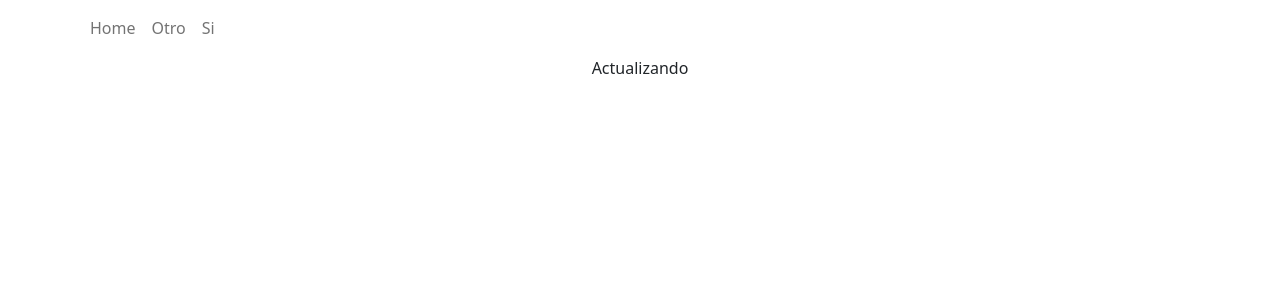
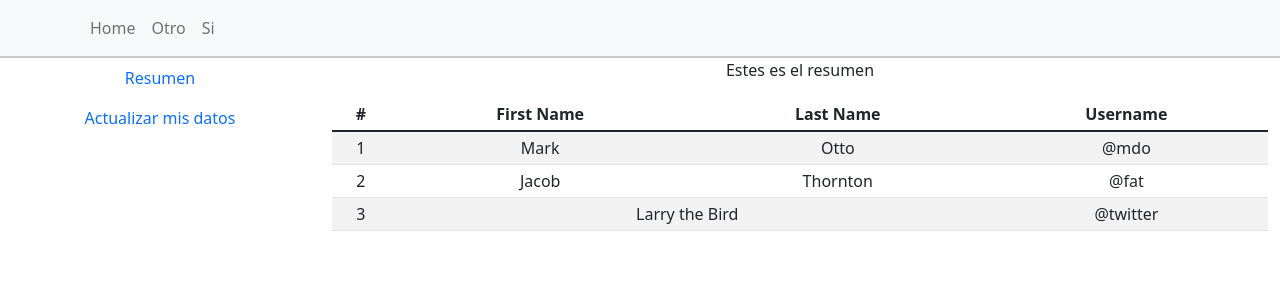
Before and after one commit to Xsmxxl/reactdockerv1, a React (Create React App) app: page / in a window 1280 px wide. Shown: the top 300 px of the page. Built offline with nearby package versions, Linux system fonts and the light colour scheme.

Commit message:
Add new page, resume

```diff
--- a/src/App.js
+++ b/src/App.js
@@ -1,31 +1,39 @@
-import logo from './logo.svg';
 import './App.css';
 import Container from 'react-bootstrap/Container'
 import Navbar from 'react-bootstrap/Navbar'
-import Nav from 'react-bootstrap/Nav'
-import NavItem from 'react-bootstrap/NavItem'
-import NavLink from 'react-bootstrap/NavLink'
+import Nav from 'react-bootstrap/Nav';
+import Row from 'react-bootstrap/Row';
+import Col from 'react-bootstrap/Col';
+import ResumenUser from './pages/resumen'
 
 function App() {
   return (
     <div className="App">
-      <Navbar expand='lg' variant="light">
+      <Navbar bg="light" expand='lg' variant="light">
         <Container>
           <Navbar.Toggle aria-controls='responsive-navbar-nav' />
           <Navbar.Collapse>
             <Nav className="me-auto">
               <Nav.Link>Home</Nav.Link>
-              <NavLink>Otro</NavLink>
-              <NavLink>Si</NavLink>
+              <Nav.Link>Otro</Nav.Link>
+              <Nav.Link>Si</Nav.Link>
             </Nav>
           </Navbar.Collapse>
         </Container>
       </Navbar>
-      <Container>
-        <p>
-          Actualizando
-        </p>
-      </Container>
+      <hr className='my-0 border border-dark'/>
+      <Row className='mt-0 mx-0' xs={12} md={12} >
+        <Col xs={12} md={3}>
+          <Nav className="flex-column">
+            <Nav.Link>Resumen</Nav.Link>
+            <Nav.Link>Actualizar mis datos</Nav.Link>
+          </Nav>
+        </Col>
+        <Col xs={12} md={9}>
+          <ResumenUser/>
+        </Col>
+      </Row>
+
     </div>
   );
 }
--- /dev/null
+++ b/src/pages/resumen.js
@@ -0,0 +1,38 @@
+import Table from 'react-bootstrap/Table';
+
+export default function ResumenUser() {
+    return (
+        <>
+            <p>Estes es el resumen</p>
+            <Table responsive striped size="sm">
+                <thead>
+                    <tr>
+                        <th>#</th>
+                        <th>First Name</th>
+                        <th>Last Name</th>
+                        <th>Username</th>
+                    </tr>
+                </thead>
+                <tbody>
+                    <tr>
+                        <td>1</td>
+                        <td>Mark</td>
+                        <td>Otto</td>
+                        <td>@mdo</td>
+                    </tr>
+                    <tr>
+                        <td>2</td>
+                        <td>Jacob</td>
+                        <td>Thornton</td>
+                        <td>@fat</td>
+                    </tr>
+                    <tr>
+                        <td>3</td>
+                        <td colSpan={2}>Larry the Bird</td>
+                        <td>@twitter</td>
+                    </tr>
+                </tbody>
+            </Table>
+        </>
+    );
+}
```
